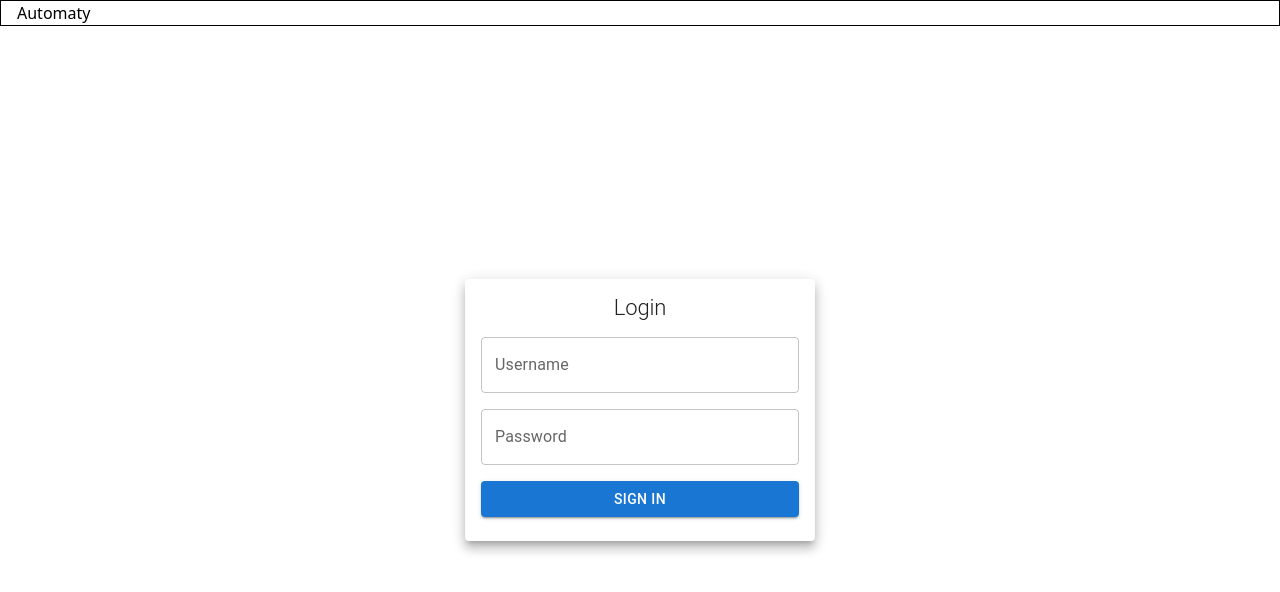
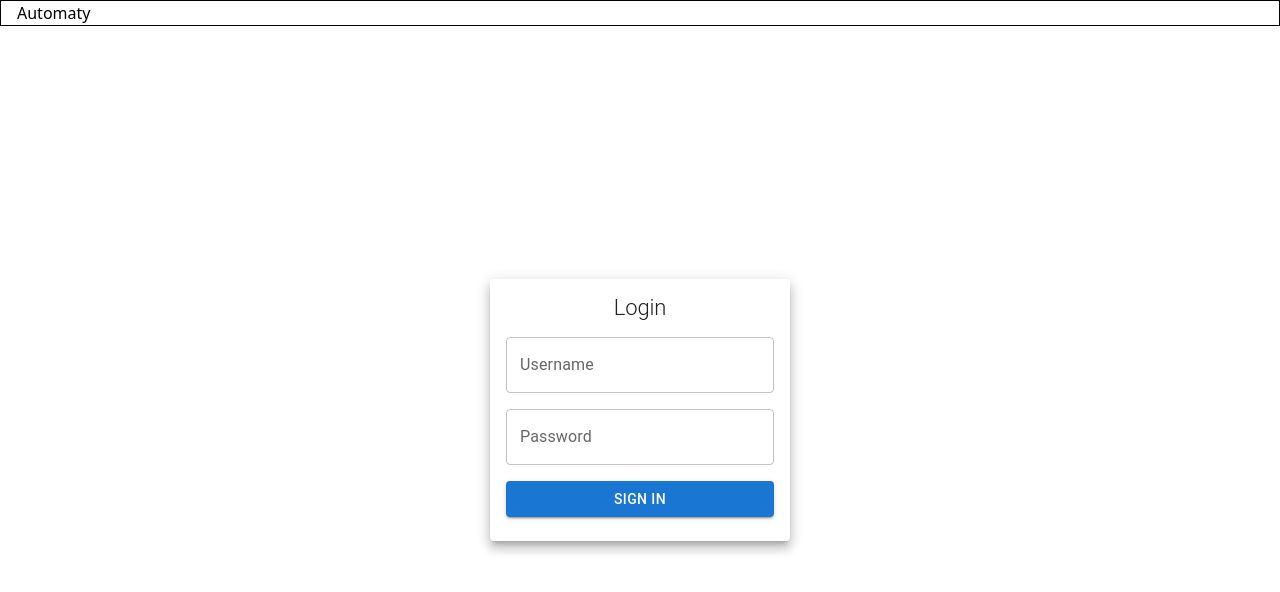
Before and after one commit to chrisvasqm/automaty, a React (Vite) app: page / in a window 1280 px wide. Shown: the top 592 px of the page. Built offline with nearby package versions, Linux system fonts and the light colour scheme.

Commit message:
Reduce min  width

```diff
--- a/src/pages/LoginPage.tsx
+++ b/src/pages/LoginPage.tsx
@@ -41,7 +41,7 @@ const LoginPage = () => {
                 alignItems: 'center'
             }}>
             <form onSubmit={handleSubmit(onSubmit)}>
-                <Card sx={{ minWidth: '350px' }} elevation={8}>
+                <Card sx={{ minWidth: '300px' }} elevation={8}>
                     <CardContent>
                         <Stack gap={2}>
                             <Typography
```
